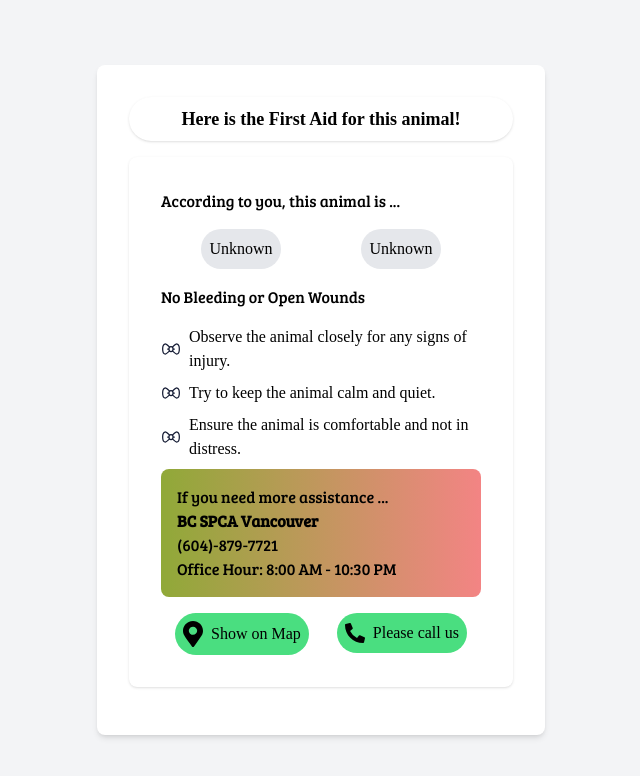
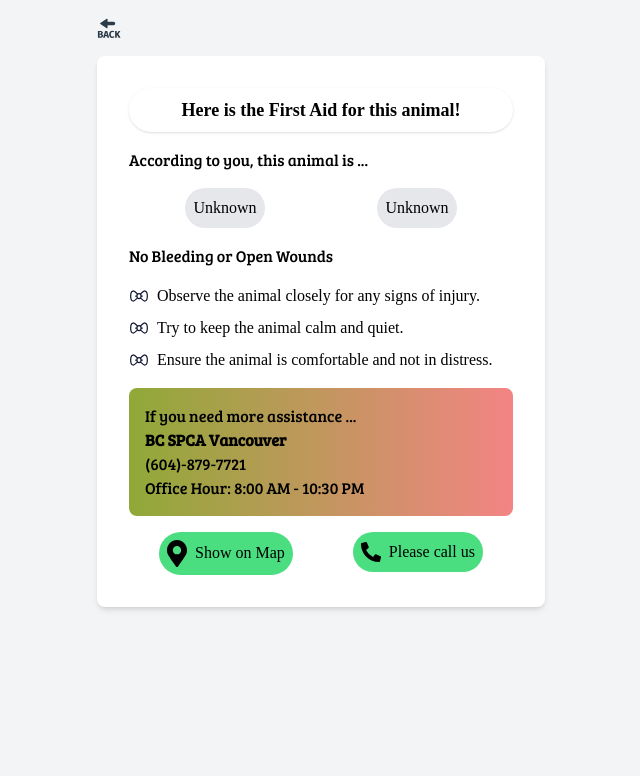
Before and after one commit to DevynnT/anisos, a Next.js app: page /result in a window 1280 px wide. Shown: the top 776 px of the page, without its empty margins (319-959 px from the left). Built offline with nearby package versions, Linux system fonts and the light colour scheme.

Commit message:
add first aid quiz button to the homepage and the back button to homepage in result page

```diff
--- a/src/app/page.tsx
+++ b/src/app/page.tsx
@@ -9,7 +9,7 @@ export default function Home() {
           <div className="grid grid-cols-1 gap-8">
             <Image
               src="/logo.svg"
-              alt="Picture of the author"
+              alt="Logo"
               width={250}
               height={250}
             />
@@ -20,10 +20,17 @@ export default function Home() {
               aniSOS
             </h1>
           </div>
-          <div className="text-center grid grid-rows-2 gap-5 place-self-center w-full relative top-10">
+          <div className="text-center grid grid-rows-3 gap-5 place-self-center w-full relative top-10">
             <Link href="/home">
               <button className="bg-[#B2CC4F] hover:bg-[#F56364] text-black text-xl font-bold rounded-full py-2 w-full shadow-[rgba(0,_0,_0,_0.24)_0px_3px_8px]">
                 Get Started
+              </button>
+            </Link>
+
+            {/* First Aid Quiz Button */}
+            <Link href="/quiz"> {/* Update the href with the correct path to your quiz */}
+              <button className="bg-[#B2CC4F] hover:bg-[#F56364] text-black text-xl font-bold rounded-full py-2 w-full shadow-[rgba(0,_0,_0,_0.24)_0px_3px_8px]">
+                First Aid Quiz
               </button>
             </Link>
 
--- a/src/app/result/page.tsx
+++ b/src/app/result/page.tsx
@@ -4,7 +4,7 @@ import React, { useState, useEffect } from 'react';
 import Image from 'next/image';
 import Link from 'next/link';
 import { useRouter } from 'next/navigation';
-//
+import { AiOutlineArrowLeft } from 'react-icons/ai';
 
 const useCurrentDate = () => {
   const [currentDate, setCurrentDate] = useState('');
@@ -55,6 +55,7 @@ const generateResultData = (selections: string[]) => {
 
 const ResultPage = () => {
       const [selections, setSelections] = useState([]);
+      const router = useRouter();
 
       useEffect(() => {
         const searchParams = new URLSearchParams(window.location.search);
@@ -67,21 +68,32 @@ const ResultPage = () => {
   const resultData = generateResultData(selections);
 
   return (
-    <div className="min-h-screen bg-gray-100 flex flex-col items-center justify-center p-4">
-      <div className="bg-white rounded-lg shadow-md p-8 w-full max-w-md">
-        <div className="mb-4 bg-white rounded-full shadow p-2 flex items-center justify-center">
+    <div className="min-h-screen bg-gray-100 p-4">
+    <div className="max-w-md mx-auto">
+      {/* Back Button with SVG */}
+      <div className="mb-4 text-black">
+        <button onClick={() => router.push('/')} className="flex items-center">
+          <Image src="/back.svg" alt="Back" width={24} height={24} />
+        </button>
+      </div>
+
+        {/* Content */}
+        <div className="bg-white rounded-lg shadow-md p-8">
+          <div className="mb-4 rounded-full shadow p-2 flex items-center justify-center">
             <span className="text-lg font-semibold">Here is the First Aid for this animal!</span>
           </div>
-        <div className="mb-4 bg-white rounded-lg shadow p-8 w-full max-w-md">
-  <p className="mb-4">According to you, this animal is ...</p>
 
-  <div className="flex justify-around mb-4">
+          {/* Animal Condition */}
+          <div className="mb-4">
+            <p>According to you, this animal is ...</p>
+            <div className="flex justify-around my-4">
               <span className="p-2 bg-gray-200 rounded-full">{resultData.condition}</span>
               <span className="p-2 bg-gray-200 rounded-full">{resultData.consciousness}</span>
             </div>
+            <p>{resultData.bleeding}</p>
+          </div>
 
-  <p className="mb-4">{resultData.bleeding}</p>
-
+          {/* Tips */}
           {resultData.tips.map((tip, index) => (
             <div key={index} className="flex items-center mb-2">
               <Image src="/tip.svg" alt="Tip Icon" width={20} height={20} />
@@ -89,13 +101,15 @@ const ResultPage = () => {
             </div>
           ))}
 
-  <div className="green-gradient p-4 rounded-lg mb-4">
+          {/* Assistance Info */}
+          <div className="green-gradient p-4 rounded-lg my-4">
             <p>If you need more assistance ...</p>
             <p className="font-bold">{resultData.assistance.name}</p>
             <p>{resultData.assistance.phone}</p>
             <p>{resultData.assistance.hours}</p>
           </div>
 
+          {/* Action Buttons */}
           <div className="flex justify-around">
             <button className="p-2 bg-green-400 rounded-full text-black flex items-center">
               <span className="flex items-center">
```
Also changed, not shown: package.json (+5 -4 lines), public/back.svg (added), 1 other file (tests, documents, lock files or other folders). Lines whose indentation alone changed are shown as unchanged.
